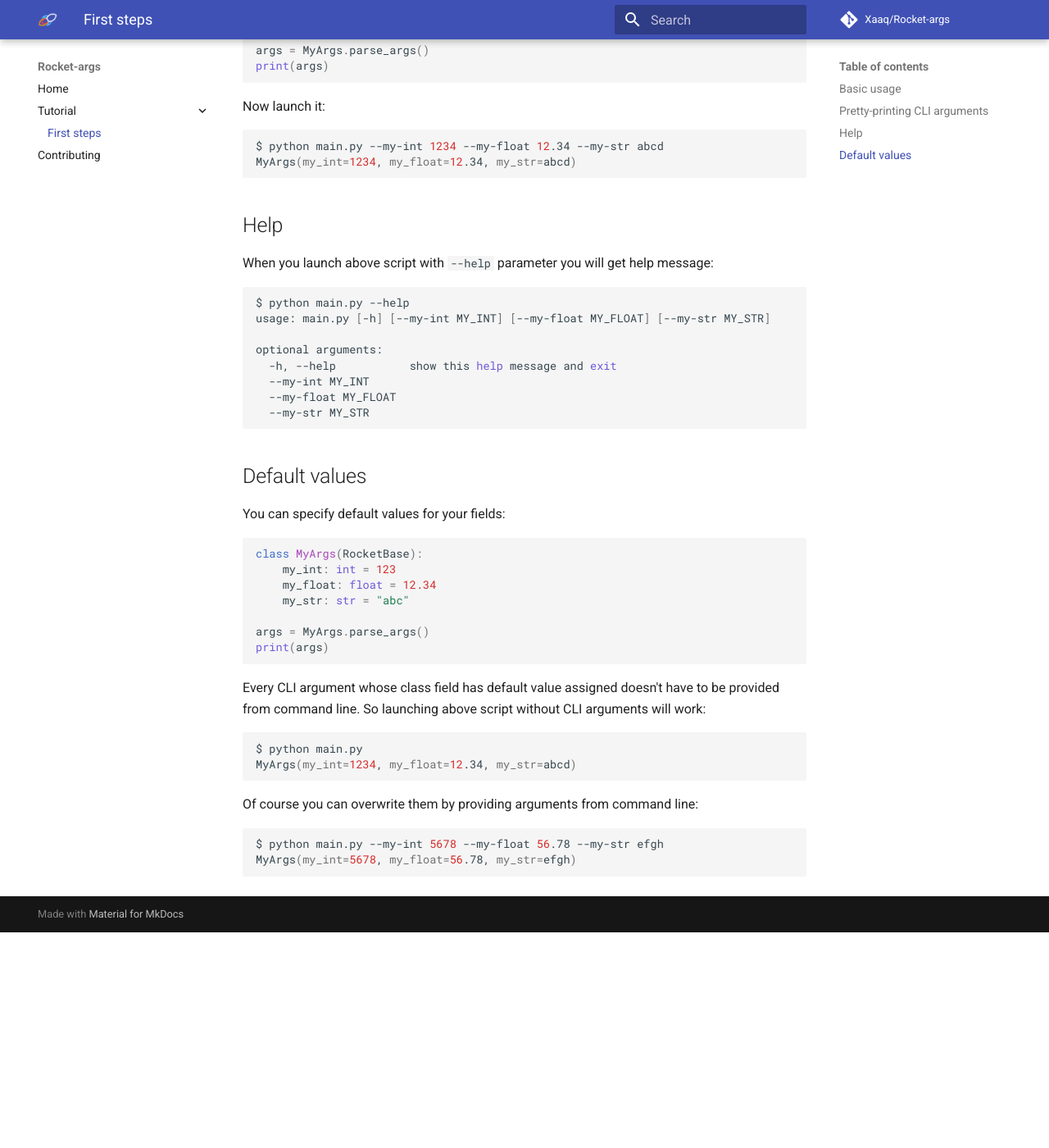
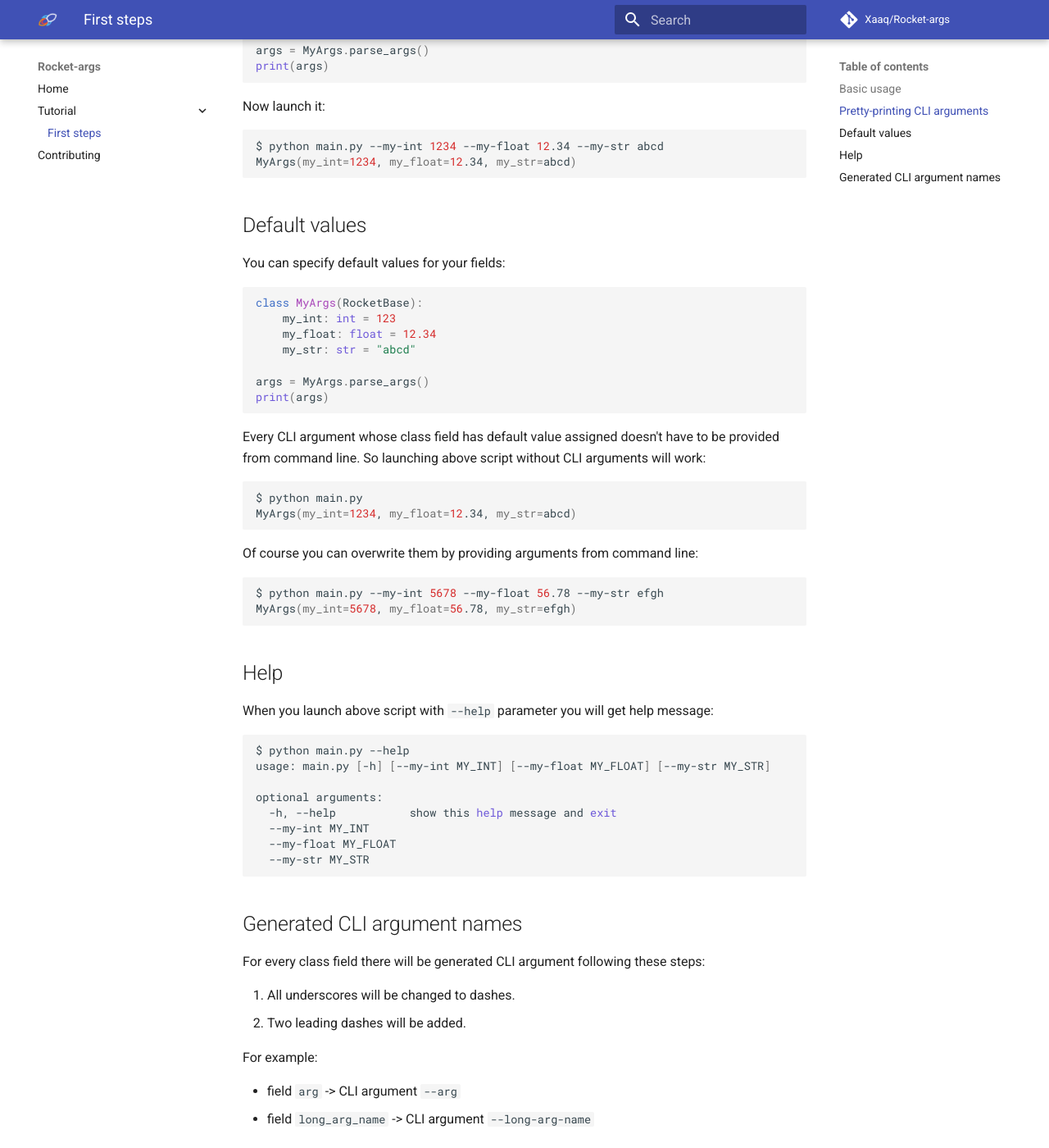
Before and after one commit to Xaaq/Rocket-args, an MkDocs documentation site: the page built from docs/tutorial/first_steps.md, in a window 1280 px wide and 1400 px high, scrolled down 1459 px. Shown: the whole window at 82% size. Built offline with MkDocs 1.6.1 and Material for MkDocs 9.7.7, drawn with Linux system fonts in a browser that asks for light colours; comment, search, counter and statistics services are not loaded; before the commit the page ends 2596 px from its top, so only the background shows below that; some of the changed text lies outside the part shown.

Commit message:
add arg naming section to first_steps.md + small tweaks

````diff
--- a/docs/tutorial/first_steps.md
+++ b/docs/tutorial/first_steps.md
@@ -4,9 +4,9 @@ To parse command line arguments in the simplest possible way create class that i
 for every CLI argument that you want to add, create class field with appropriate type hint:
 ```python
 class MyArgs(RocketBase):
-    my_int: int
-    my_float: float
-    my_str: str
+    my_int: int  # for CLI argument --my-int
+    my_float: float  # for CLI argument --my-float
+    my_str: str  # for CLI argument --my-str
 ```
 
 !!! note
@@ -68,20 +68,6 @@ $ python main.py --my-int 1234 --my-float 12.34 --my-str abcd
 MyArgs(my_int=1234, my_float=12.34, my_str=abcd)
 ```
 
-## Help
-
-When you launch above script with `--help` parameter you will get help message:
-```
-$ python main.py --help
-usage: main.py [-h] [--my-int MY_INT] [--my-float MY_FLOAT] [--my-str MY_STR]
-
-optional arguments:
-  -h, --help           show this help message and exit
-  --my-int MY_INT
-  --my-float MY_FLOAT
-  --my-str MY_STR
-```
-
 ## Default values
 
 You can specify default values for your fields:
@@ -89,7 +75,7 @@ You can specify default values for your fields:
 class MyArgs(RocketBase):
     my_int: int = 123
     my_float: float = 12.34
-    my_str: str = "abc"
+    my_str: str = "abcd"
 
 args = MyArgs.parse_args()
 print(args)
@@ -107,3 +93,29 @@ Of course you can overwrite them by providing arguments from command line:
 $ python main.py --my-int 5678 --my-float 56.78 --my-str efgh
 MyArgs(my_int=5678, my_float=56.78, my_str=efgh)
 ```
+
+## Help
+
+When you launch above script with `--help` parameter you will get help message:
+```
+$ python main.py --help
+usage: main.py [-h] [--my-int MY_INT] [--my-float MY_FLOAT] [--my-str MY_STR]
+
+optional arguments:
+  -h, --help           show this help message and exit
+  --my-int MY_INT
+  --my-float MY_FLOAT
+  --my-str MY_STR
+```
+
+## Generated CLI argument names
+
+For every class field there will be generated CLI argument following these steps:
+
+1. All underscores will be changed to dashes.
+1. Two leading dashes will be added.
+
+For example:
+
+* field `arg` -> CLI argument `--arg`
+* field `long_arg_name` -> CLI argument `--long-arg-name`
````
Also changed, not shown: other parts of docs/tutorial/first_steps.md (+1 -1 lines), README.md (+1 -1 lines).
